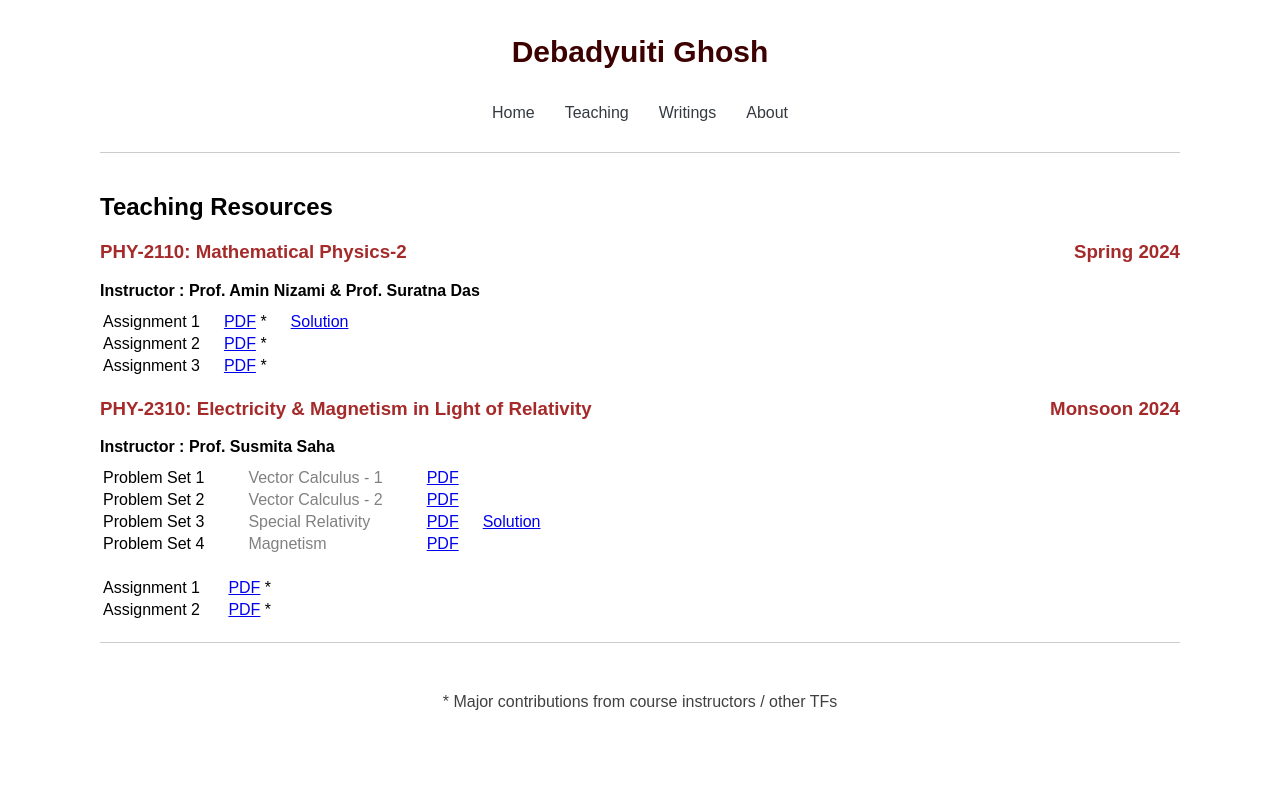
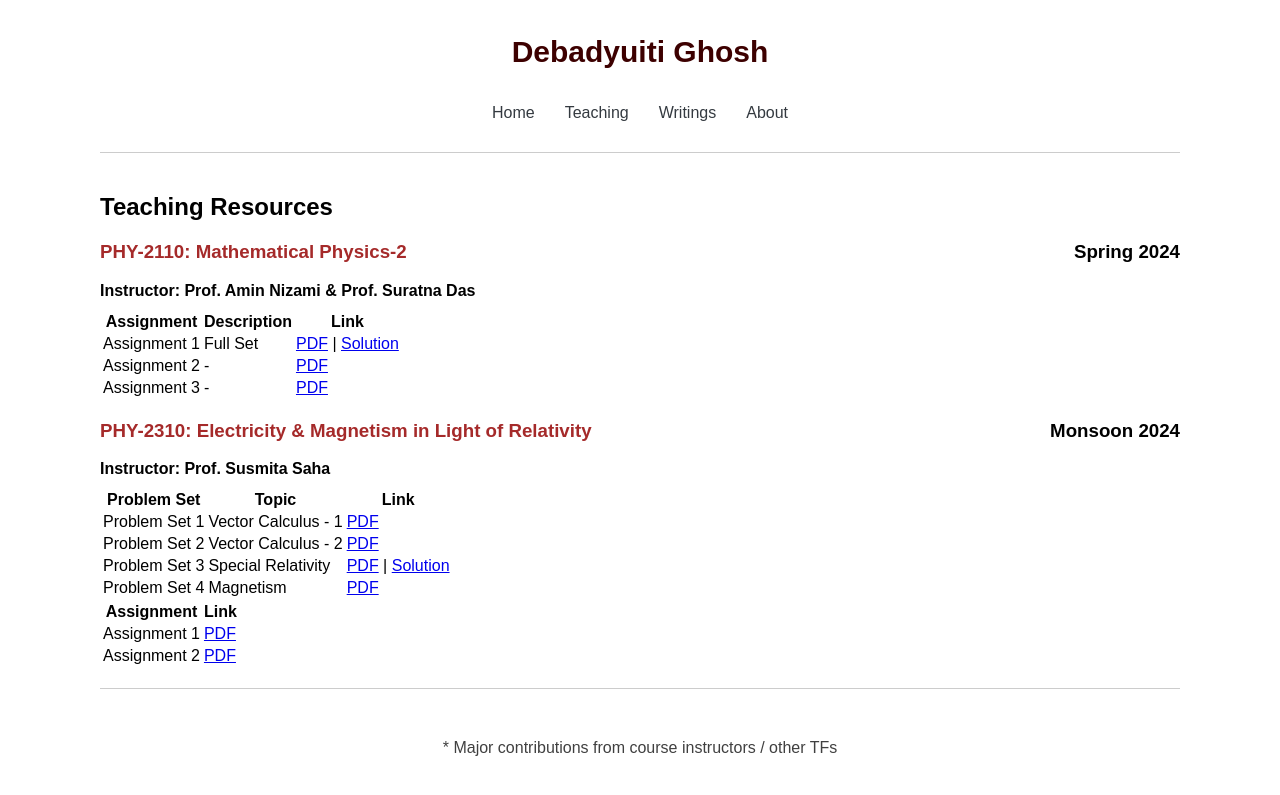
Before and after one commit to debadyuitighosh/debadyuitighosh.github.io, a Jekyll site: the page built from Teaching/teaching.md, in a window 1280 px wide. Shown: the top 795 px of the page. Built offline with Jekyll 4.4.1, drawn with Linux system fonts in a browser that asks for light colours.

Commit message:
Update teaching.md

```diff
--- a/Teaching/teaching.md
+++ b/Teaching/teaching.md
@@ -8,22 +8,26 @@ footer: " * Major contributions from course instructors / other TFs"
 
 ## Teaching Resources
 
-### <font color='brown'> PHY-2110: Mathematical Physics-2 <span style="float: right;"> Spring 2024
-#### Instructor : Prof. Amin Nizami & Prof. Suratna Das
+### <span style="color: brown;"> PHY-2110: Mathematical Physics-2 </span> <span style="float: right;"> Spring 2024 </span>
+#### Instructor: Prof. Amin Nizami & Prof. Suratna Das
 
-|--------------|----------------------------------------------------------------------------------------|--------------|
-| Assignment 1 | <span style="padding: 0 20px;">  [PDF](/Teaching/PHY2110/Assignment-1(Full-set).pdf) * | [Solution](/Teaching/PHY2110/Solved-Assignment-1.pdf) |
-| Assignment 2 | <span style="padding: 0 20px;">  [PDF](/Teaching/PHY2110/Assignment-2.pdf) *          |         |
-| Assignment 3 | <span style="padding: 0 20px;">  [PDF](/Teaching/PHY2110/Assignment-3.pdf) *          |         |
+| Assignment | Description | Link |
+|------------|------------|------|
+| Assignment 1 | Full Set | [PDF](/Teaching/PHY2110/Assignment-1(Full-set).pdf) \| [Solution](/Teaching/PHY2110/Solved-Assignment-1.pdf) |
+| Assignment 2 | - | [PDF](/Teaching/PHY2110/Assignment-2.pdf) |
+| Assignment 3 | - | [PDF](/Teaching/PHY2110/Assignment-3.pdf) |
 
-### <font color='brown'> PHY-2310: Electricity & Magnetism in Light of Relativity <span style="float: right;"> Monsoon 2024
-#### Instructor : Prof. Susmita Saha
+### <span style="color: brown;"> PHY-2310: Electricity & Magnetism in Light of Relativity </span> <span style="float: right;"> Monsoon 2024 </span>
+#### Instructor: Prof. Susmita Saha
 
-|---------------|----------------------------------------------------------------------------|---------------------------------------------|
-| Problem Set 1 | <font color='grey'> <span style="padding: 0 40px;"> Vector Calculus - 1    | [PDF](/Teaching/PHY2310/ProbSet-1.pdf)      |
-| Problem Set 2 | <font color='grey'> <span style="padding: 0 40px;"> Vector Calculus - 2    | [PDF](/Teaching/PHY2310/ProbSet-2.pdf)      |
-| Problem Set 3 | <font color='grey'> <span style="padding: 0 40px;"> Special Relativity     | [PDF](/Teaching/PHY2310/ProbSet-3.pdf)      | <span style="padding: 0 20px;">[Solution](/Teaching/PHY2310/Solved-ProbSet-3.pdf) |
-| Problem Set 4 | <font color='grey'> <span style="padding: 0 40px;"> Magnetism              | [PDF](/Teaching/PHY2310/ProbSet-4.pdf)      |
-|              |                                                                             |
-| Assignment 1 | <span style="padding: 0 20px;">  [PDF](/Teaching/PHY2310/Assignment-1.pdf) *            |
-| Assignment 2 | <span style="padding: 0 20px;">  [PDF](/Teaching/PHY2310/Assignment-2.pdf) *            |
+| Problem Set | Topic | Link |
+|-------------|---------------------|---------------------------------------------|
+| Problem Set 1 | Vector Calculus - 1 | [PDF](/Teaching/PHY2310/ProbSet-1.pdf) |
+| Problem Set 2 | Vector Calculus - 2 | [PDF](/Teaching/PHY2310/ProbSet-2.pdf) |
+| Problem Set 3 | Special Relativity | [PDF](/Teaching/PHY2310/ProbSet-3.pdf) \| [Solution](/Teaching/PHY2310/Solved-ProbSet-3.pdf) |
+| Problem Set 4 | Magnetism | [PDF](/Teaching/PHY2310/ProbSet-4.pdf) |
+
+| Assignment | Link |
+|------------|------|
+| Assignment 1 | [PDF](/Teaching/PHY2310/Assignment-1.pdf) |
+| Assignment 2 | [PDF](/Teaching/PHY2310/Assignment-2.pdf) |
```
